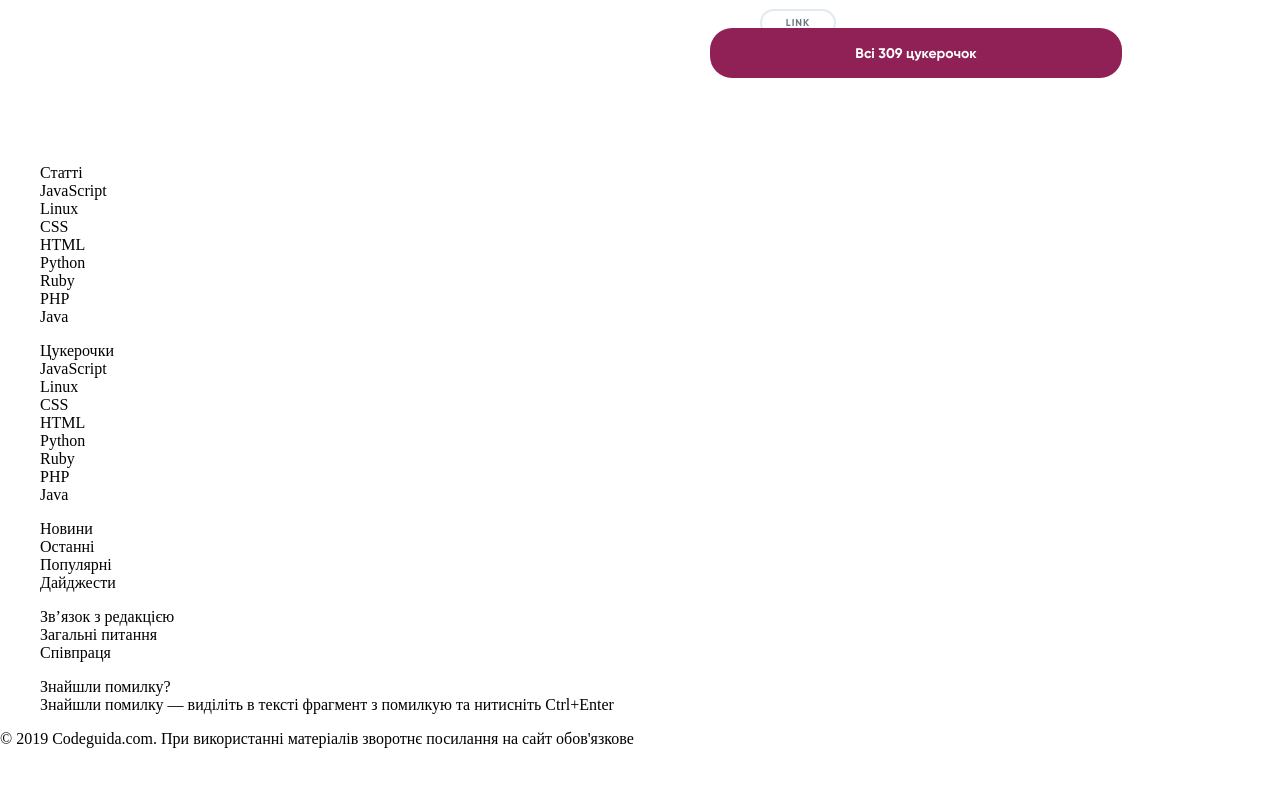
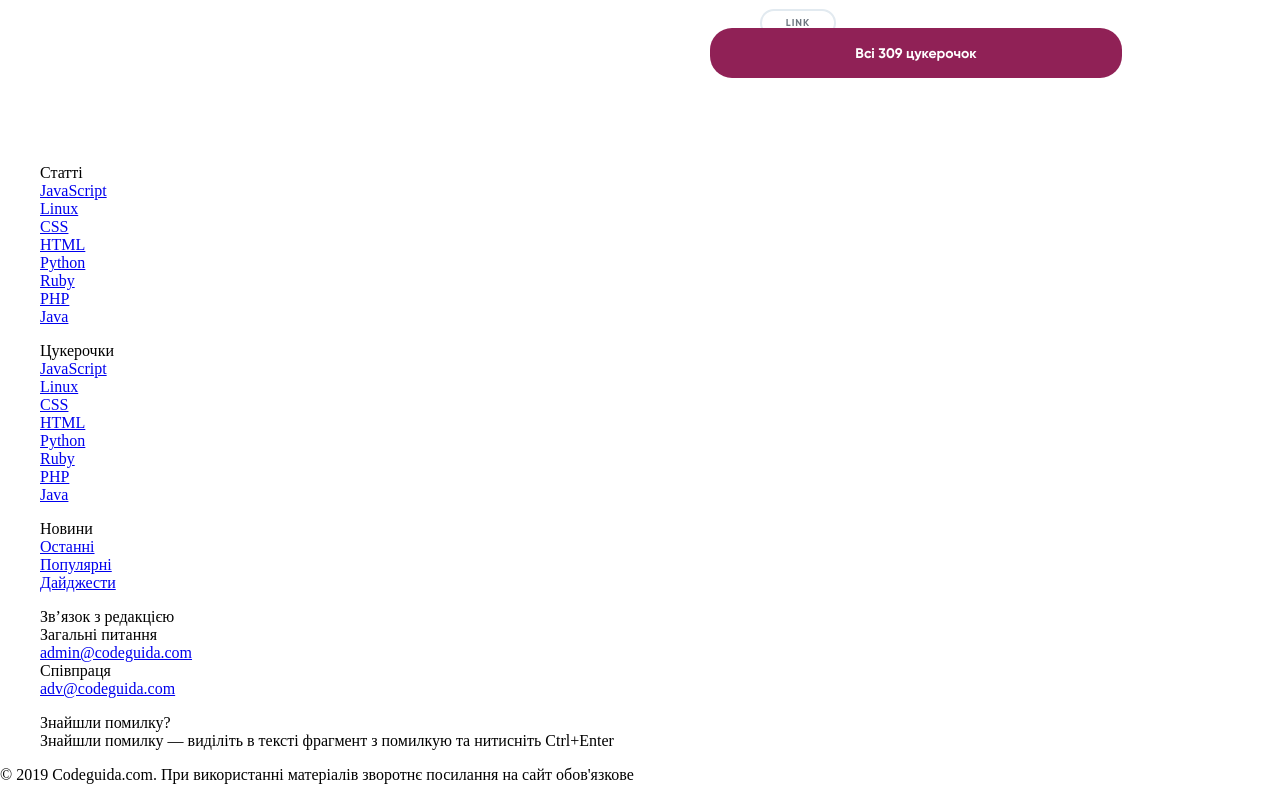
Before and after one commit to IvanDerkach/candies, a website: page src/index.html in a window 1280 px wide. Shown: the part 739-1539 px from the top of the page. Before the commit the page ends 1487 px from the top, so only its background shows below. Drawn offline with Linux system fonts and the light colour scheme.

Commit message:
html change

```diff
--- a/src/index.html
+++ b/src/index.html
@@ -116,43 +116,59 @@
       <button class="all_candies" type="submit">Всі 309 цукерочок</button>
     </section>
   </article>
-<footer>
-    <ul>Статті
-        <li>JavaScript</li>
-        <li>Linux</li>
-        <li>CSS</li>
-        <li>HTML</li>
-        <li>Python</li>
-        <li>Ruby</li>
-        <li>PHP</li>
-        <li>Java</li>
-    </ul>
-    <ul>Цукерочки
-        <li>JavaScript</li>
-        <li>Linux</li>
-        <li>CSS</li>
-        <li>HTML</li>
-        <li>Python</li>
-        <li>Ruby</li>
-        <li>PHP</li>
-        <li>Java</li>
-    </ul>
-    <ul>Новини
-        <li>Останні</li>
-        <li>Популярні</li>
-        <li>Дайджести</li>
-    </ul>
-    <ul>Зв’язок з редакцією
-        <li>Загальні питання</li>
-        <li>Співпраця</li>
-    </ul>
-    <ul>Знайшли помилку?
-        <li>Знайшли помилку — виділіть в тексті
+
+<footer class="footer">
+    <div class="footer_cont">
+      <div class="left_foot">
+        <ul class="all_ul">Статті
+          <li class="all_li"><a class="a_footer" href="javascript:void(0)">JavaScript</a></li>
+          <li class="all_li"><a class="a_footer" href="javascript:void(0)">Linux </a></li>
+          <li class="all_li"><a class="a_footer" href="javascript:void(0)">CSS</a></li>
+          <li class="all_li"><a class="a_footer" href="javascript:void(0)">HTML</a></li>
+          <li class="all_li"><a class="a_footer" href="javascript:void(0)">Python</a></li>
+          <li class="all_li"><a class="a_footer" href="javascript:void(0)">Ruby</a></li>
+          <li class="all_li"><a class="a_footer" href="javascript:void(0)">PHP</a></li>
+          <li class="all_li"><a class="a_footer" href="javascript:void(0)">Java</a></li>
+        </ul>
+        <ul class="all_ul">Цукерочки
+          <li class="all_li"><a class="a_footer" href="javascript:void(0)">JavaScript</a></li>
+          <li class="all_li"><a class="a_footer" href="javascript:void(0)">Linux</a> </li>
+          <li class="all_li"><a class="a_footer" href="javascript:void(0)">CSS</a></li>
+          <li class="all_li"><a class="a_footer" href="javascript:void(0)">HTML</a></li>
+          <li class="all_li"><a class="a_footer" href="javascript:void(0)">Python</a></li>
+          <li class="all_li"><a class="a_footer" href="javascript:void(0)">Ruby</a></li>
+          <li class="all_li"><a class="a_footer" href="javascript:void(0)">PHP</a></li>
+          <li class="all_li"><a class="a_footer" href="javascript:void(0)">Java</a></li>
+        </ul>
+        <ul class="all_ul">Новини
+          <li class="all_li"><a class="a_footer" href="javascript:void(0)">Останні</a></li>
+          <li class="all_li"><a class="a_footer" href="javascript:void(0)">Популярні</a></li>
+          <li class="all_li"><a class="a_footer" href="javascript:void(0)">Дайджести</a></li>
+        </ul>
+      </div>
+      <div class="right_foot">
+        <ul class="all_ul">Зв’язок з редакцією
+          <li class="all_li">Загальні питання</li>
+          <li class="site_mail faq all_li">
+            <a class="site_mail" href="javascript:void(0)">admin@codeguida.com</a>
+          </li>
+          <li class="cooperation">Співпраця</li>
+          <li class="all_li">
+            <a class="site_mail" href="javascript:void(0)">adv@codeguida.com</a>
+          </li>
+        </ul>
+        <ul class="all_ul">Знайшли помилку?
+          <li class="last all_li">
+            Знайшли помилку — виділіть в тексті
             фрагмент з помилкую та нитисніть
-            Ctrl+Enter
-        </li>
-    </ul>
-    <span>© 2019 Codeguida.com. При використанні матеріалів зворотнє посилання на сайт обов'язкове</span>
+            <span class="site_mail">Ctrl+Enter</span>
+          </li>
+        </ul>
+        <p class="copyright">
+        © 2019 Codeguida.com. При використанні матеріалів зворотнє посилання на сайт обов'язкове
+        </p>
+      </div>
+    </div>
 </footer>
 </body>
 </html>
```
